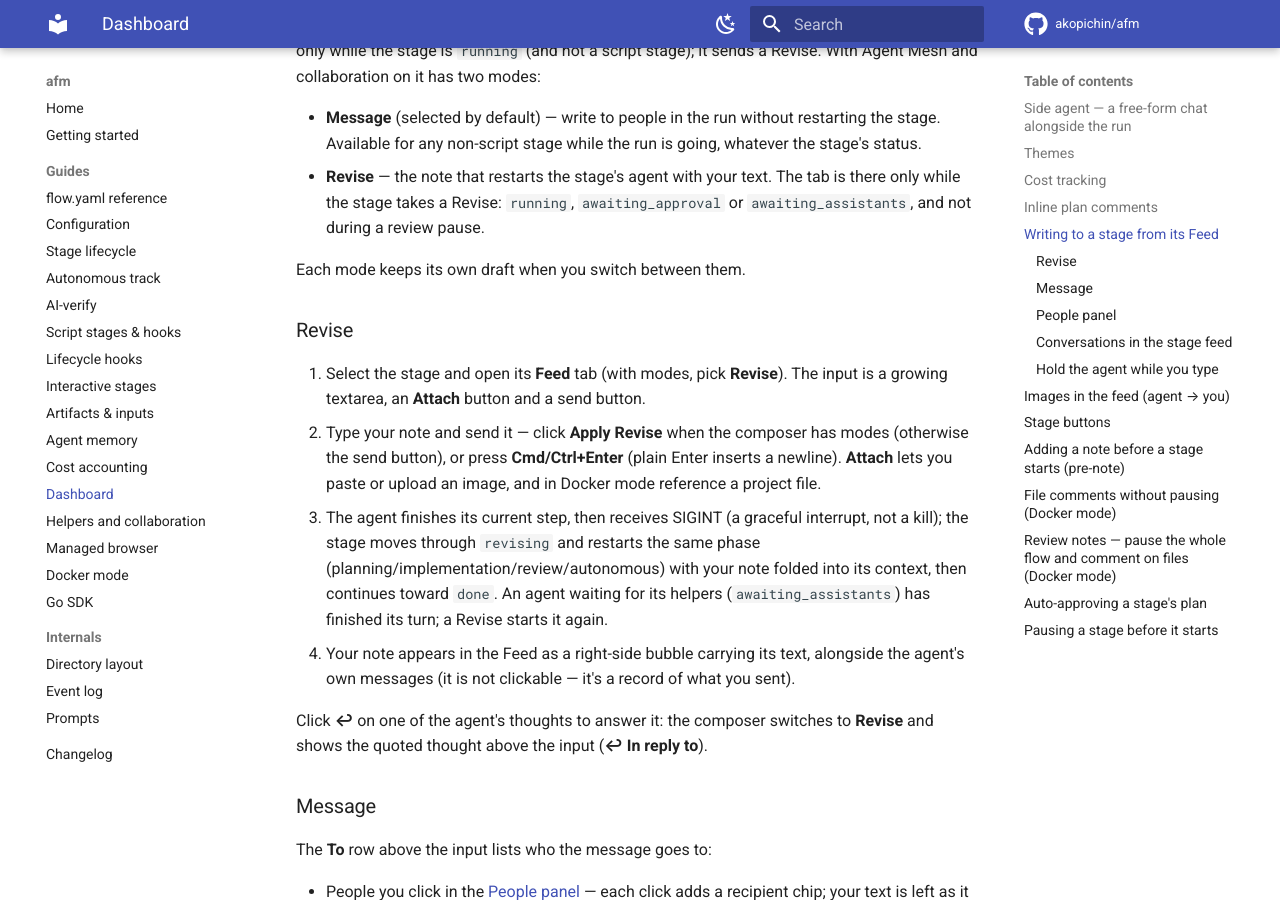
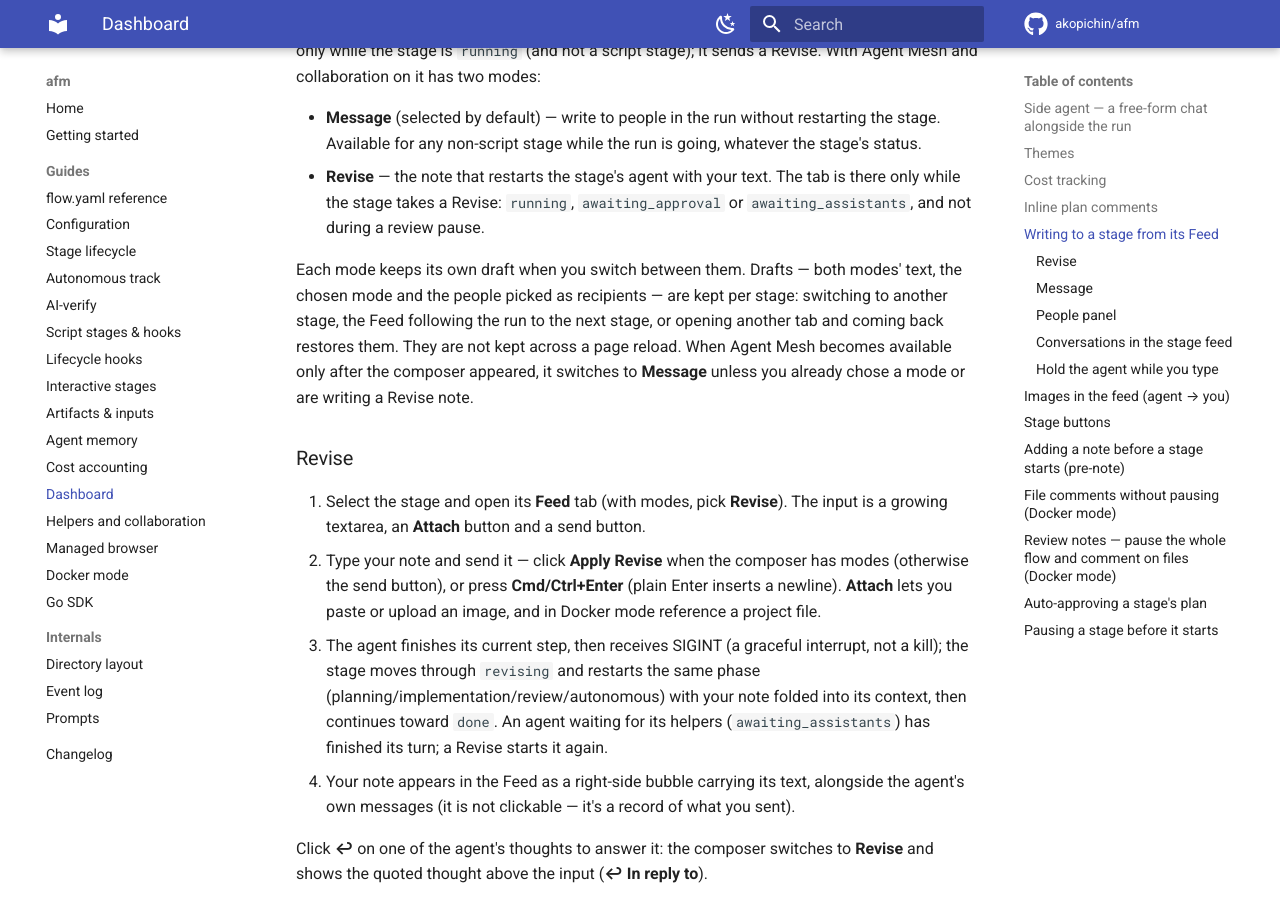
Before and after one commit to akopichin/afm, an MkDocs documentation site: the page built from docs/dashboard.md, in a window 1280 px wide and 900 px high, scrolled down 4589 px. Built offline with MkDocs 1.6.1 and Material for MkDocs 9.7.7, drawn with Linux system fonts in a browser that asks for light colours; comment, search, counter and statistics services are not loaded; some of the changed text lies outside the part shown.

Commit message:
Документация: черновики composer по стадиям, поздний mesh, Cmd/Ctrl+Enter

```diff
--- a/docs/dashboard.md
+++ b/docs/dashboard.md
@@ -205,7 +205,13 @@ Revise. With Agent Mesh and collaboration on it has two modes:
   there only while the stage takes a Revise: `running`, `awaiting_approval` or
   `awaiting_assistants`, and not during a review pause.
 
-Each mode keeps its own draft when you switch between them.
+Each mode keeps its own draft when you switch between them. Drafts — both modes'
+text, the chosen mode and the people picked as recipients — are kept per stage:
+switching to another stage, the Feed following the run to the next stage, or
+opening another tab and coming back restores them. They are not kept across a
+page reload. When Agent Mesh becomes available only after the composer appeared,
+it switches to **Message** unless you already chose a mode or are writing a
+Revise note.
 
 ### Revise
 
@@ -265,6 +271,10 @@ Sending posts **one** message to all recipients:
   you can still name it (`@` or the People panel): the chip says *finished — post
   recorded, not read*. The post is kept in your conversation with that stage and
   reaches the other agents you named; the stage's agent does not read it.
+
+**Cmd/Ctrl+Enter** sends; plain **Enter** adds a line. While there is text, a
+hint under the input says so, and it is highlighted when you press plain Enter
+on a message that could be sent.
 
 **Interrupt agent** is reset after each successful send and kept after a failed
 one, so a retry interrupts too.
```
Also changed, not shown: CHANGELOG.md (+5 -0 lines).
